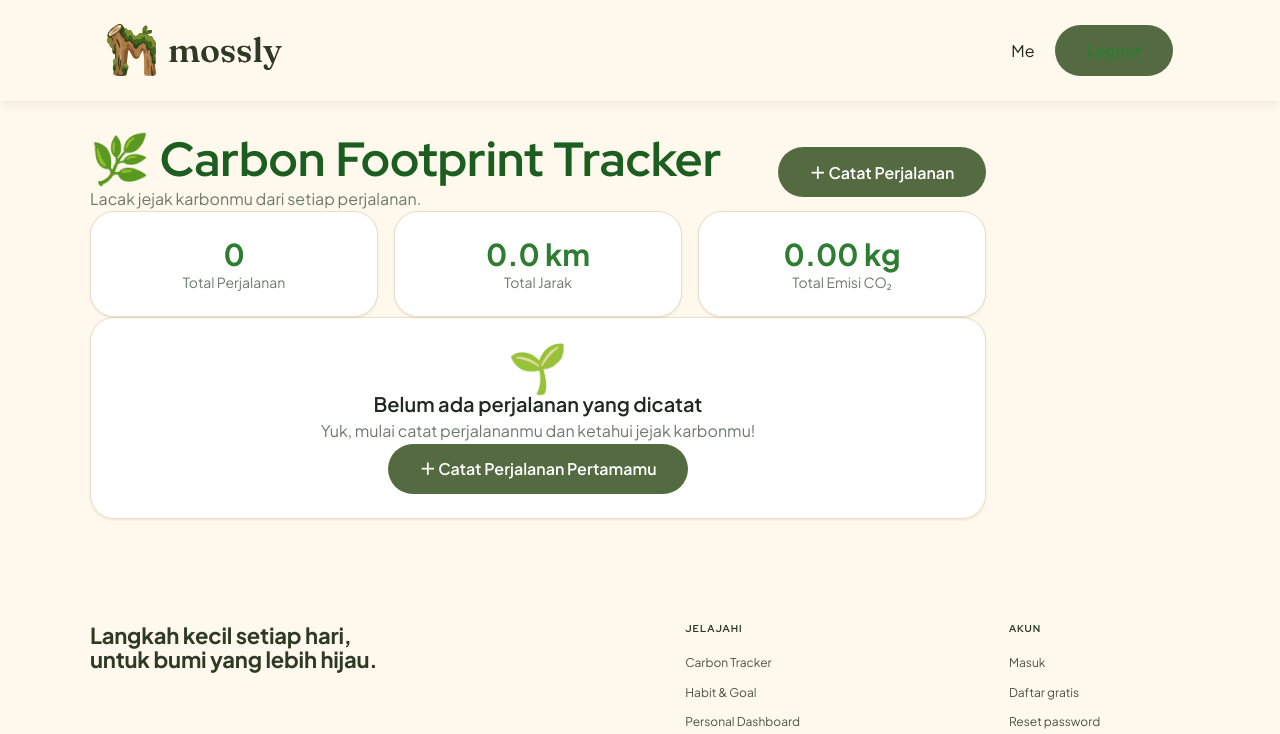
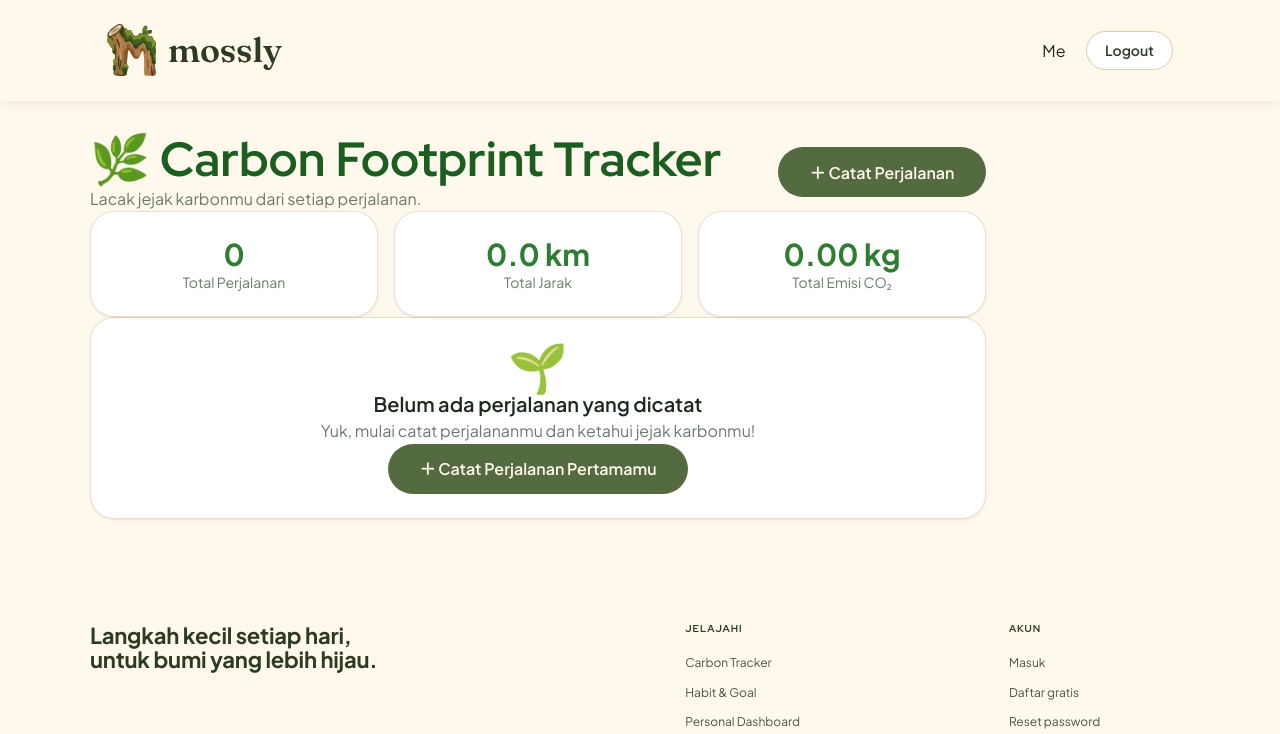
Before and after one commit to pbp-kelompok-a5/mossly, a Django app: page /carbon/ in a window 1280 px wide. Shown: the top 734 px of the page. Run offline with Django 5.2, Linux system fonts and the light colour scheme; the visitor is signed in with stand-in values (Sample User, id 1); data that the repository does not hold is empty.

Commit message:
fix: navbar logo path and button

```diff
--- a/static/css/global.css
+++ b/static/css/global.css
@@ -33,16 +33,17 @@ body {
 }
 .navbar nav { display: flex; gap: 1.25rem; align-items: center; }
 .navbar a { text-decoration: none; color: var(--color-text); }
+.navbar a.btn { color: var(--_fg); }
 .brand { font-weight: 700; font-size: 1.3rem; color: var(--color-primary) !important; }
 
 /* Buttons */
 .btn {
   display: inline-block; padding: .5rem 1.1rem; border-radius: 999px;
-  background: var(--color-primary); color: #fff !important; border: 2px solid var(--color-primary);
+  background: var(--color-primary); color: #fff; border: 2px solid var(--color-primary);
   cursor: pointer; transition: background .2s;
 }
 .btn:hover { background: var(--color-primary-dark); }
-.btn-outline { background: transparent; color: var(--color-primary) !important; }
+.btn-outline { background: transparent; color: var(--color-primary); }
 .btn-lg { padding: .8rem 1.8rem; font-size: 1.1rem; }
 
 /* Hero & cards */
--- a/templates/base.html
+++ b/templates/base.html
@@ -18,15 +18,13 @@
 </head>
 <body>
   <header class="navbar">
-    <img
-    src="static/img/logo/logo.svg"
-    href="{% url 'main:landing' %}"
-    class="brand"
-    />
+    <a href="{% url 'main:landing' %}" class="brand">
+      <img src="{% static 'img/logo/logo.svg' %}" alt="Mossly" width="197" height="53">
+    </a>
     <nav>
       {% if user.is_authenticated %}
         <a href="{% url 'dashboard:index' %}">Me</a>
-        <a href="{% url 'accounts:logout' %}" class="btn btn-outline">Logout</a>
+        <a href="{% url 'accounts:logout' %}" class="btn btn-secondary btn-m">Logout</a>
       {% else %}
         <a href="{% url 'community:index' %}">Community</a>
         <a href="{% url 'carbon:index' %}">Carbon</a>
```
